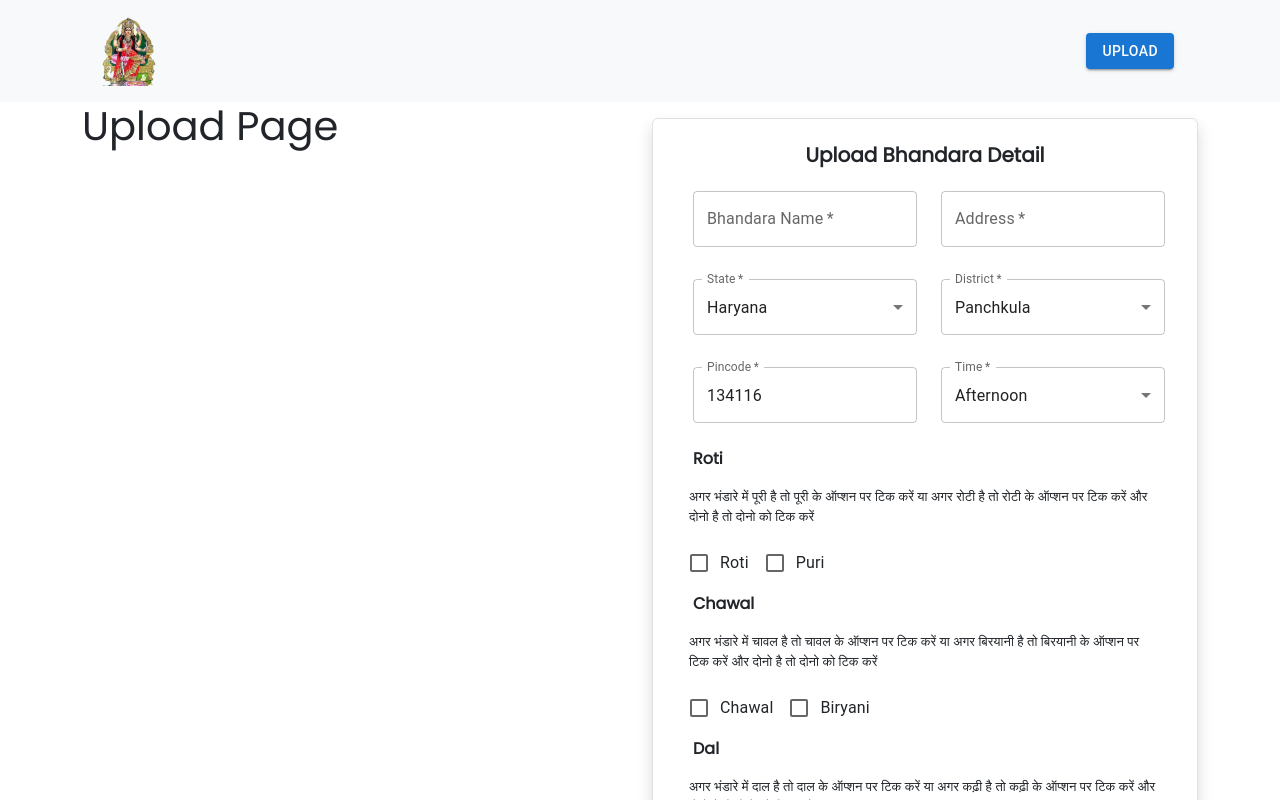
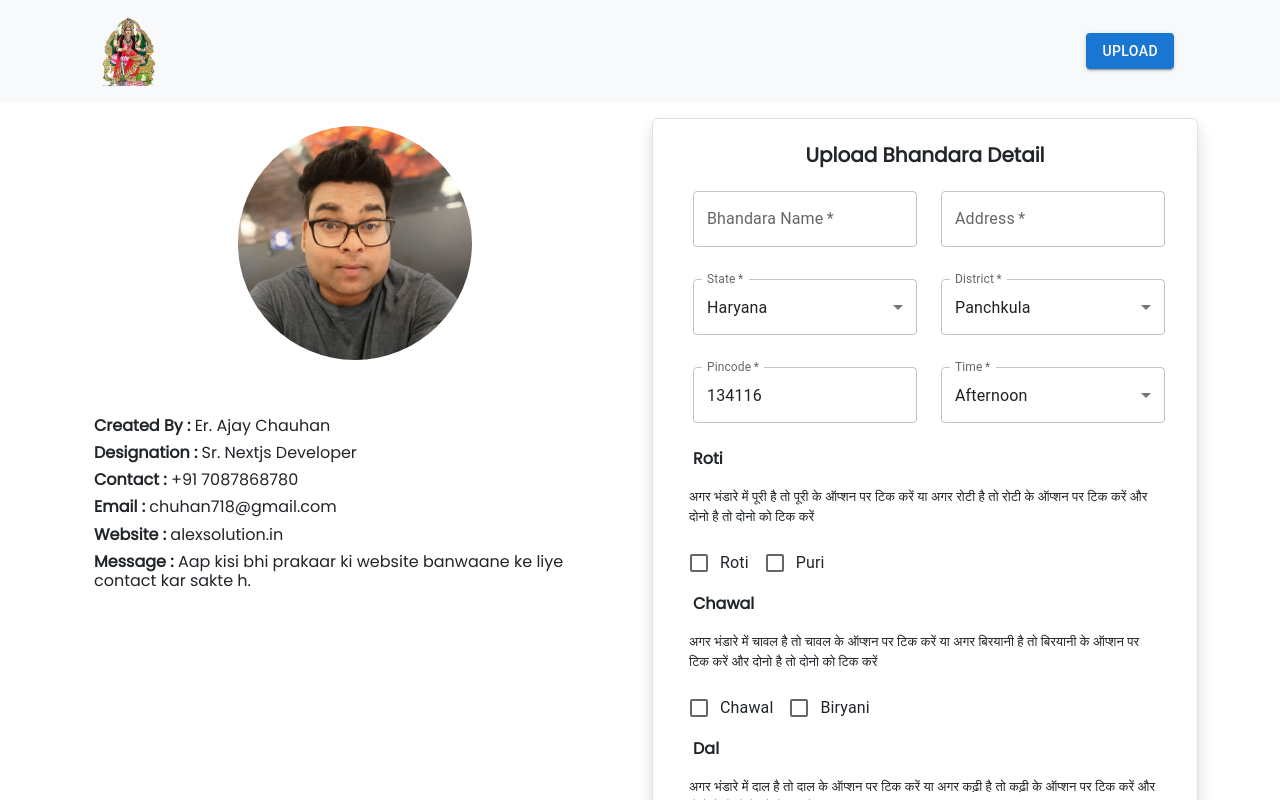
Before and after one commit to timetraveller98/mansadevi, a Next.js app: page /upload in a window 1280 px wide. Shown: the top 800 px of the page. Built offline with nearby package versions, Linux system fonts and the light colour scheme.

Commit message:
upload data

```diff
--- /dev/null
+++ b/app/upload/About.tsx
@@ -0,0 +1,43 @@
+import { Container, Row, Col, Image } from "react-bootstrap";
+const About = () => {
+  return (
+    <div className="">
+      <Container fluid>
+        <Row className="">
+          <Col md={12}>
+            <div className="mt-3">
+              <div className="flex justify-center items-center">
+                <Image src="/ajay.jpg" alt="Ajay Chauhan" width={250} height={250} className="p-2" fluid roundedCircle/>
+              </div>
+              <div className="mt-5">
+                <h6>
+                  <span className="fw-semibold">Created By : </span>Er. Ajay Chauhan
+                </h6>
+                <h6>
+                  <span className="fw-semibold">Designation : </span>Sr. Nextjs
+                  Developer
+                </h6>
+                <h6>
+                  <span className="fw-semibold">Contact : </span>+91 7087868780
+                </h6>
+                <h6>
+                  <span className="fw-semibold">Email : </span>
+                  chuhan718@gmail.com
+                </h6>
+                <h6>
+                  <span className="fw-semibold">Website : </span>alexsolution.in
+                </h6>
+                <h6>
+                  <span className="fw-semibold">Message : </span>Aap kisi bhi
+                  prakaar ki website banwaane ke liye contact kar sakte h.
+                </h6>
+              </div>
+            </div>
+          </Col>
+        </Row>
+      </Container>
+    </div>
+  );
+};
+
+export default About;
--- a/app/upload/page.tsx
+++ b/app/upload/page.tsx
@@ -1,16 +1,22 @@
 "use client";
 import { Container, Row, Col } from "react-bootstrap";
 import LangarForm from "./Form";
+import About from "./About";
 const Upload = () => {
   return (
     <div className="">
       <Container>
         <Row>
           <Col md={6}>
-            <h1>Upload Page</h1>
+            <About />
           </Col>
           <Col md={6}>
-           <LangarForm />
+            <LangarForm />
+          </Col>
+          <Col md={12}>
+          <div>
+            <p className="text-center fw-semibold mt-3"> Note :- कृपा करके इस पर किसी भी प्रकार की गलत जानकारी या चित्र ना डाले ये आप सभी के लिए है</p>
+          </div>
           </Col>
         </Row>
       </Container>
--- a/components/Footer.tsx
+++ b/components/Footer.tsx
@@ -5,7 +5,7 @@ const Footer = () => {
     <div className="p-4 bg-light">
       <Container >
         <Row>
-          <Col md={4}>
+          {/* <Col md={4}>
             <div className="flex justify-center items-center flex-col">
               <Image
                 src="/logo.png"
@@ -16,7 +16,7 @@ const Footer = () => {
                 objectFit="cover"
               />
             </div>
-          </Col>
+          </Col> */}
         </Row>
         <hr />
         <div className="my-1 text-center fw-bold">© 2024 Langar Website</div>
```
Also changed, not shown: public/ajay.jpg (added).
